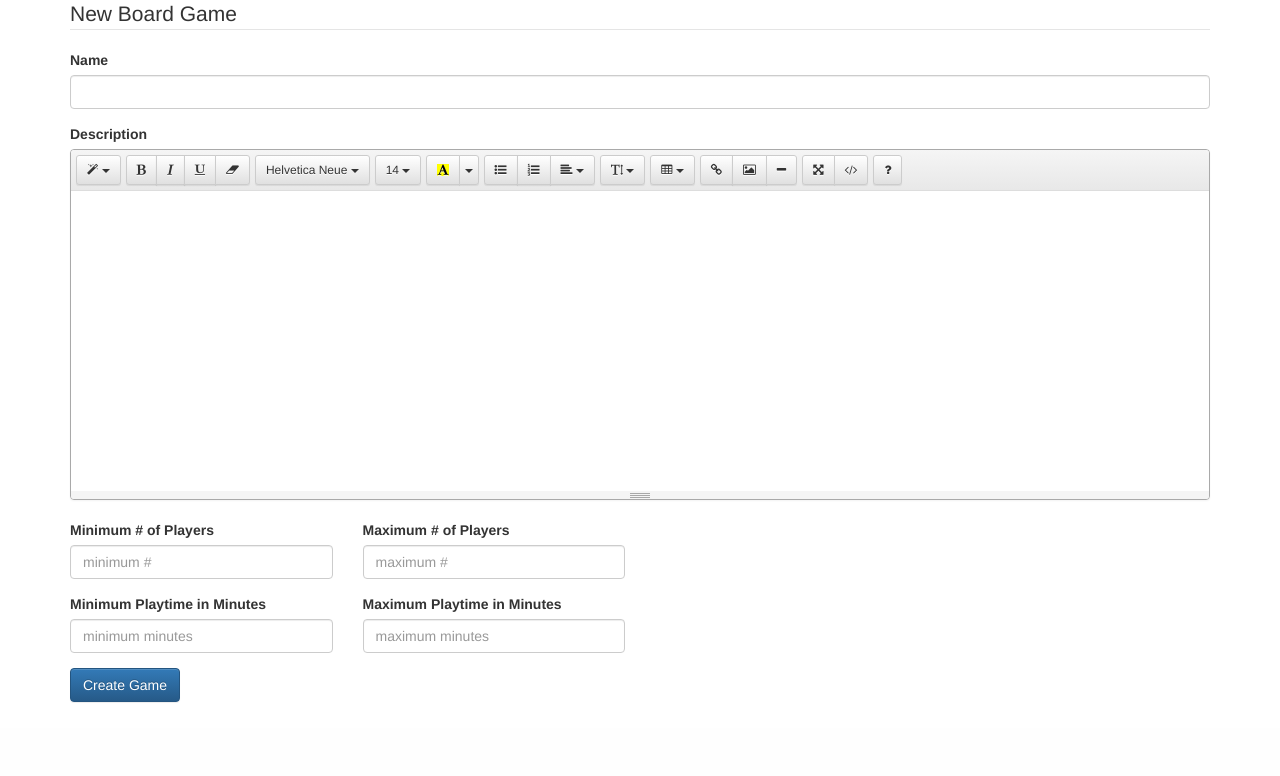
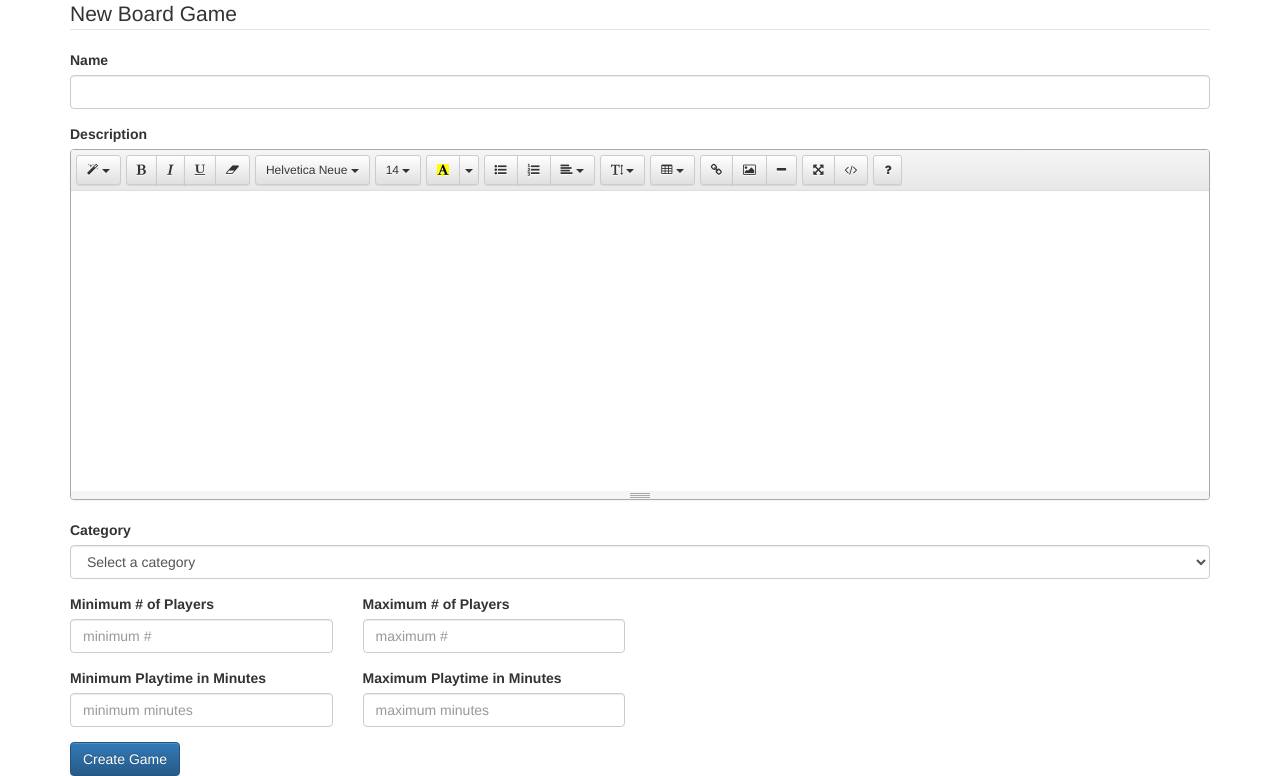
Before and after one commit to chrisUsick/workflow-test, a PHP site: page /create_or_update_game.php in a window 1280 px wide. Shown: the part 72-848 px from the top of the page. Before the commit the page ends 775 px from the top, so only its background shows below. Run offline with PHP 8.4, Linux system fonts and the light colour scheme; data that the repository does not hold is empty; some libraries are stand-ins or nearby versions.

Commit message:
Board game CRUD now support category association.

```diff
--- a/create_or_update_game.php
+++ b/create_or_update_game.php
@@ -1,6 +1,7 @@
 <?php
     require('includes\includes.php');
 
+    $categories = find_all_categories();
     $get_id = safe_get_id(); // There will only be an id if we are editing.
     $delete_requested = isset($_POST['delete']);
 
@@ -16,7 +17,7 @@
 
     // Validation for create and update, but not for delete.
     if ($_POST && !$delete_requested) {
-        $validation_error = category_validation_error($game);
+        $validation_error = game_validation_error($game);
     } else {
         $validation_error = false;
     }
@@ -56,6 +57,19 @@
             <textarea class="form-control summernote" rows="10" name="description" id="description"><?= $game['description'] ?></textarea>
         </div>
         <div class="form-group">
+            <label for="category">Category</label>
+            <select class="form-control" id="category" name="category_id">
+                <option value="" disabled <?= !is_numeric($game['category_id']) ? "selected" : "" ?>>
+                    Select a category
+                </option>
+                <?php foreach($categories as $category): ?>
+                    <option value="<?= $category['id'] ?>" <?= ($game['category_id'] == $category['id']) ? "selected" : "" ?>>
+                        <?= $category['name'] ?>
+                    </option>
+                <?php endforeach ?>
+            </select>
+        </div>
+        <div class="form-group">
             <div class="row">
                 <div class="col-xs-3">
                     <label>Minimum # of Players</label>
--- a/includes/games.php
+++ b/includes/games.php
@@ -46,8 +46,8 @@ function delete_game_by_id($id) {
    $success = create_game($new_game); */
 function create_game($game) {
     $sql  = "INSERT INTO games";
-    $sql .= "(name, description, min_num_players, max_num_players, min_play_minutes, max_play_minutes)";
-    $sql .= " VALUES (:name, :description, :min_num_players, :max_num_players, :min_play_minutes, :max_play_minutes)";
+    $sql .= "(name, description, min_num_players, max_num_players, min_play_minutes, max_play_minutes, category_id)";
+    $sql .= " VALUES (:name, :description, :min_num_players, :max_num_players, :min_play_minutes, :max_play_minutes, :category_id)";
 
     return Database::prepare_and_execute($sql, $game);
 }
@@ -61,7 +61,8 @@ function blank_game() {
         'min_num_players'  => '',
         'max_num_players'  => '',
         'min_play_minutes' => '',
-        'max_play_minutes' => ''
+        'max_play_minutes' => '',
+        'category_id'      => ''
     ];
 }
 
@@ -85,7 +86,8 @@ function sanitized_game_from_post() {
         'min_num_players'  => filter_input(INPUT_POST, 'min_num_players', FILTER_SANITIZE_NUMBER_INT),
         'max_num_players'  => filter_input(INPUT_POST, 'max_num_players', FILTER_SANITIZE_NUMBER_INT),
         'min_play_minutes' => filter_input(INPUT_POST, 'min_play_minutes', FILTER_SANITIZE_NUMBER_INT),
-        'max_play_minutes' => filter_input(INPUT_POST, 'max_play_minutes', FILTER_SANITIZE_NUMBER_INT)
+        'max_play_minutes' => filter_input(INPUT_POST, 'max_play_minutes', FILTER_SANITIZE_NUMBER_INT),
+        'category_id'      => filter_input(INPUT_POST, 'category_id', FILTER_SANITIZE_NUMBER_INT)
     ];
 
     if (isset($_POST['id'])) {
@@ -116,6 +118,10 @@ function game_validation_error($game) {
         return "The maximum play time must be greater than 0 minutes.";
     } else if ($game['max_play_minutes'] < $game['min_play_minutes']) {
         return "The maximum play time must be greater than or equal to the minimum play time.";
+    } else if (!isset($game['category_id'])) {
+        return "You must specify a category.";
+    } else if (isset($game['category_id']) && !is_numeric($game['category_id'])) {
+        return "Unrecognized category.";
     } else if (isset($game['id']) && !is_numeric($game['id'])) {
         return "Could not update the specified game.";
     } else {
```
